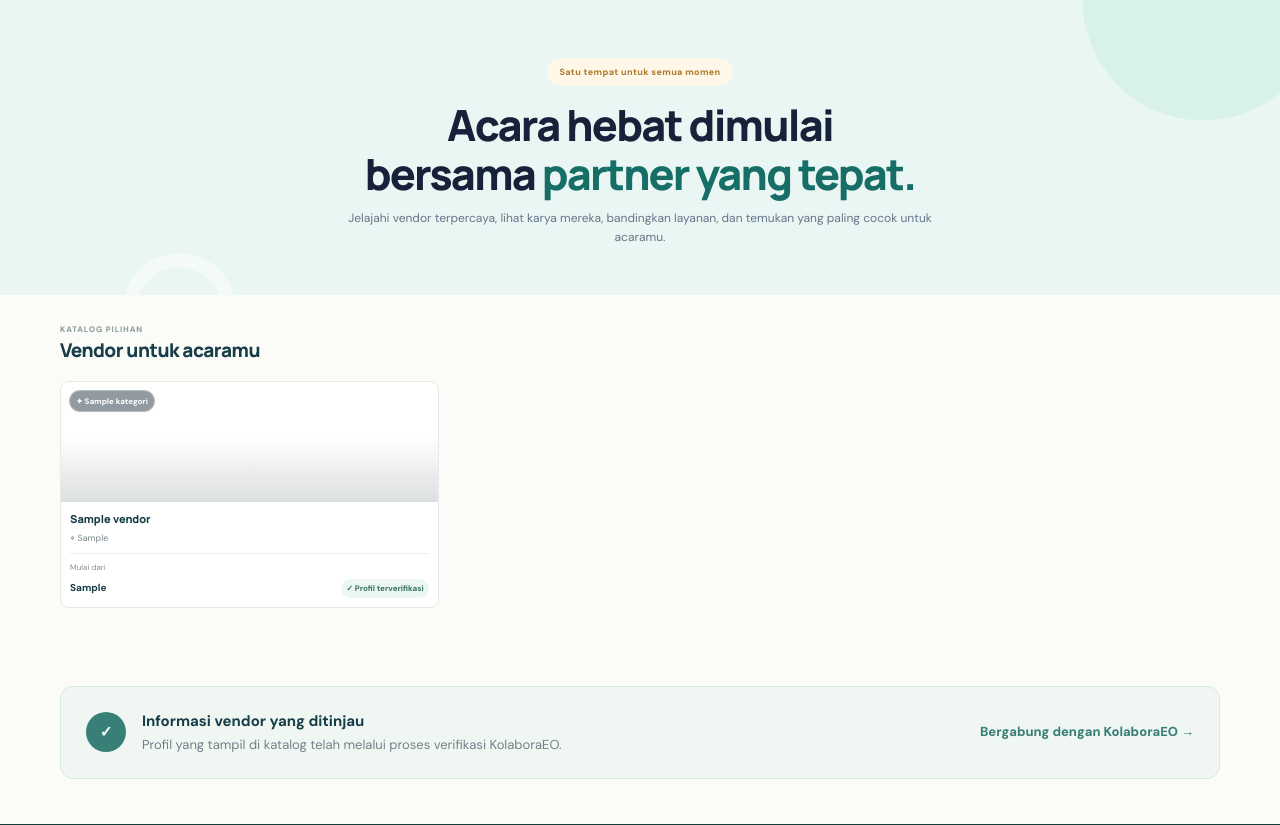
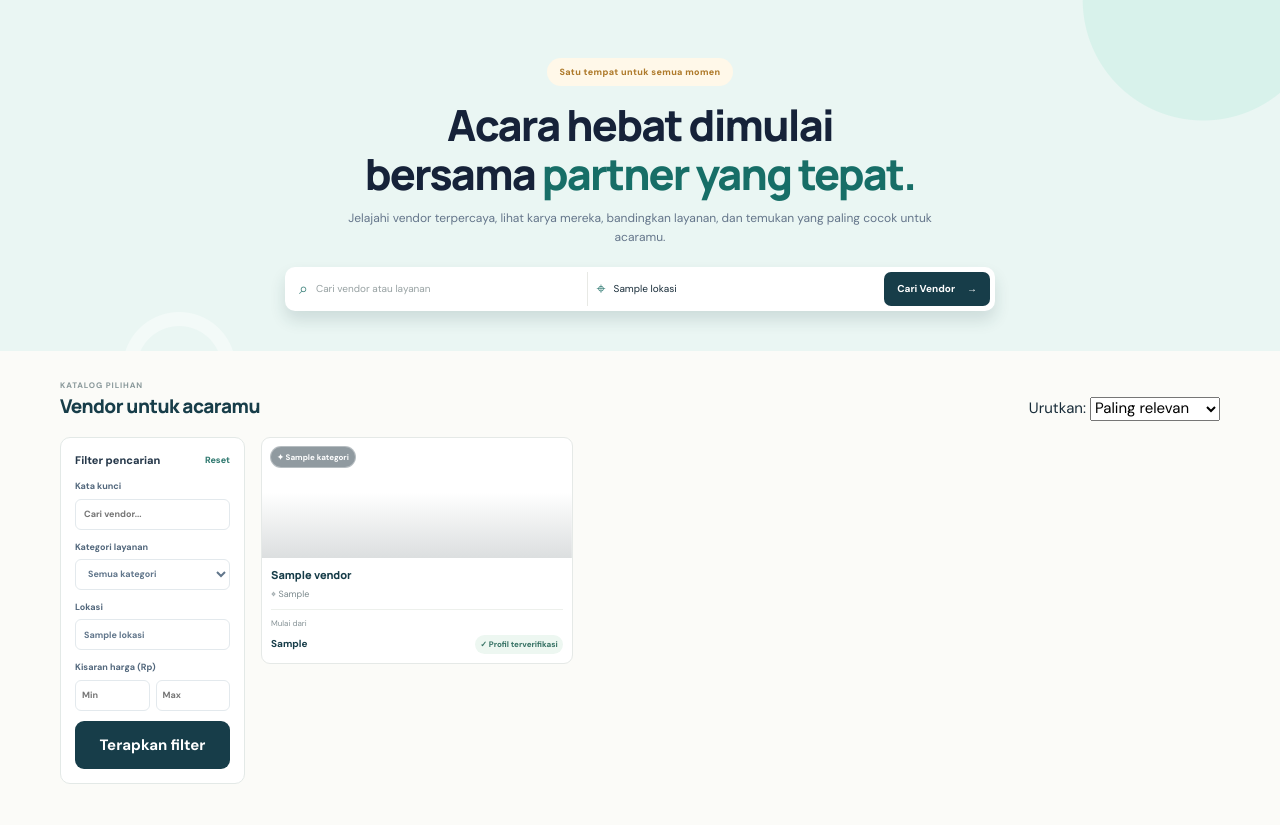
Before and after one commit to PPLKelompokB2402/SI2402-KEL-B, a Laravel app: template resources/views/customer/index.blade.php in a window 1280 px wide. Shown: the part 57-882 px from the top of the page. Run offline with Laravel 12, Linux system fonts and the light colour scheme; the template is opened without the code that fills it: most values are stand-ins (such as "Sample title", 1, 10 or a date in 2020).

Commit message:
US-5 filter vendor berdasarkan kata kunci, lokasi, kisaran harga, dan kategori

```diff
--- a/resources/views/customer/index.blade.php
+++ b/resources/views/customer/index.blade.php
@@ -8,18 +8,45 @@
             <span class="eyebrow light-eyebrow">Satu tempat untuk semua momen</span>
             <h1>Acara hebat dimulai<br>bersama <em>partner yang tepat.</em></h1>
             <p>Jelajahi vendor terpercaya, lihat karya mereka, bandingkan layanan, dan temukan yang paling cocok untuk acaramu.</p>
+            <form class="search-box" action="{{ route('vendors.index') }}" method="GET">
+                <label class="search-field"><span>⌕</span><input type="search" name="q" value="{{ $filters['q'] ?? '' }}" placeholder="Cari vendor atau layanan"></label>
+                <label class="search-field location-field"><span>⌖</span><input type="search" name="lokasi" value="{{ $filters['lokasi'] ?? '' }}" placeholder="Kota atau lokasi"></label>
+                <button class="button button-dark" type="submit">Cari Vendor <span>→</span></button>
+            </form>
         </div>
         <div class="hero-orb orb-one"></div><div class="hero-orb orb-two"></div>
     </section>
 
     <section class="container catalog-section">
         <div class="catalog-heading">
-            <div><span class="section-kicker">Katalog pilihan</span><h2>Vendor untuk acaramu</h2><p>{{ $vendors->total() }} vendor terverifikasi</p></div>
+            <div><span class="section-kicker">Katalog pilihan</span><h2>Vendor untuk acaramu</h2><p>{{ $vendors->total() }} vendor sesuai pencarian</p></div>
+            <label class="sort-select">Urutkan:
+                <select onchange="window.location.href=this.value">
+                    <option value="{{ route('vendors.index', array_merge(request()->except('page'), ['urut' => 'relevan'])) }}">Paling relevan</option>
+                    <option value="{{ route('vendors.index', array_merge(request()->except('page'), ['urut' => 'harga'])) }}" @selected(($filters['urut'] ?? '') === 'harga')>Harga terendah</option>
+                </select>
+            </label>
         </div>
 
+        <div class="catalog-browser">
+            <form class="catalog-sidebar" action="{{ route('vendors.index') }}" method="GET">
+                <div class="catalog-filter-head"><span>Filter pencarian</span><a href="{{ route('vendors.index') }}">Reset</a></div>
+                <label>Kata kunci<input type="search" name="q" value="{{ $filters['q'] ?? '' }}" placeholder="Cari vendor..."></label>
+                <label>Kategori layanan<select name="kategori"><option value="">Semua kategori</option>@foreach($kategori as $item)<option value="{{ $item->id_kategori }}" @selected((string) ($filters['kategori'] ?? '') === (string) $item->id_kategori)>{{ $item->nama_kategori }}</option>@endforeach</select></label>
+                <label>Lokasi<input type="search" name="lokasi" value="{{ $filters['lokasi'] ?? '' }}" placeholder="Semua lokasi"></label>
+                <div class="catalog-price-range">
+                    <span>Kisaran harga (Rp)</span>
+                    <div class="price-range-inputs">
+                        <input type="number" name="harga_min" min="0" step="1000" value="{{ $filters['harga_min'] ?? '' }}" placeholder="Min" aria-label="Harga minimum">
+                        <input type="number" name="harga_max" min="0" step="1000" value="{{ $filters['harga_max'] ?? '' }}" placeholder="Max" aria-label="Harga maksimum">
+                    </div>
+                </div>
+                @if(!empty($filters['urut']))<input type="hidden" name="urut" value="{{ $filters['urut'] }}">@endif
+                <button class="button button-dark full-button" type="submit">Terapkan filter</button>
+            </form>
             <div class="catalog-grid-area">
                 @if($vendors->isEmpty())
-                    <div class="empty-state"><div>✧</div><h3>Belum ada vendor terverifikasi</h3><p>Vendor akan tampil di sini setelah profilnya diverifikasi administrator.</p></div>
+                    <div class="empty-state"><div>✧</div><h3>Belum ada vendor yang cocok</h3><p>Coba ubah kata kunci atau filter pencarianmu.</p><a class="button button-outline" href="{{ route('vendors.index') }}">Hapus Filter</a></div>
                 @else
                     <div class="vendor-grid">
                         @foreach($vendors as $vendor)
@@ -38,6 +65,7 @@
                     <div class="pagination-wrap">{{ $vendors->links() }}</div>
                 @endif
             </div>
+        </div>
     </section>
 
     <section class="container safe-banner">
```
Also changed, not shown: app/Http/Controllers/CatalogController.php (+22 -1 lines), tests/Feature/Us05PencarianFilterTest.php (added, +35 -0 lines), README.md, 1 other file.
